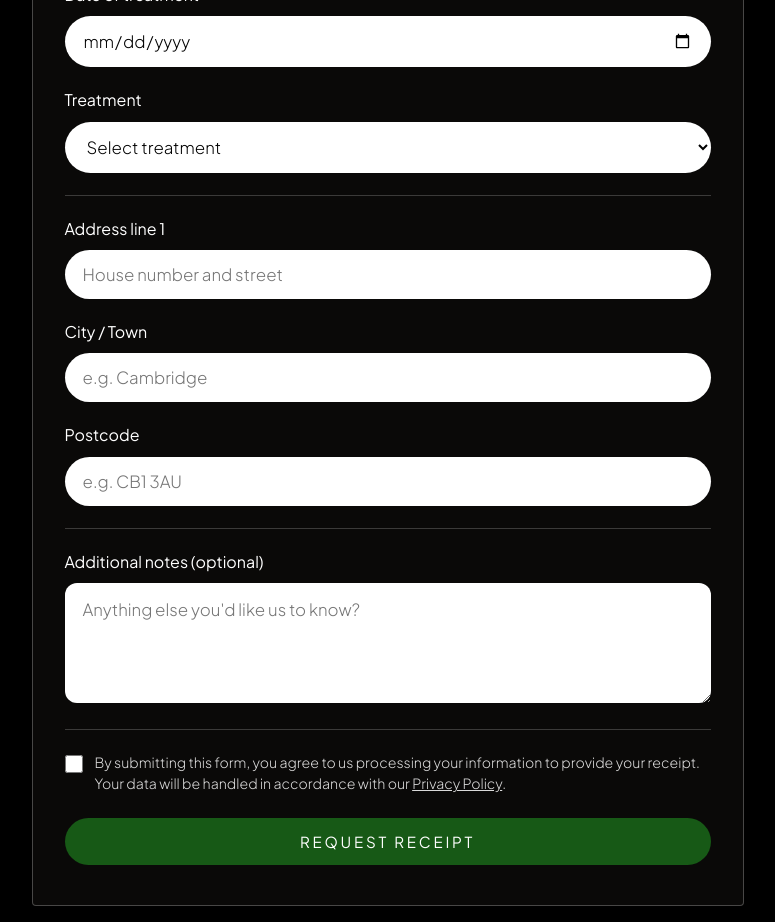
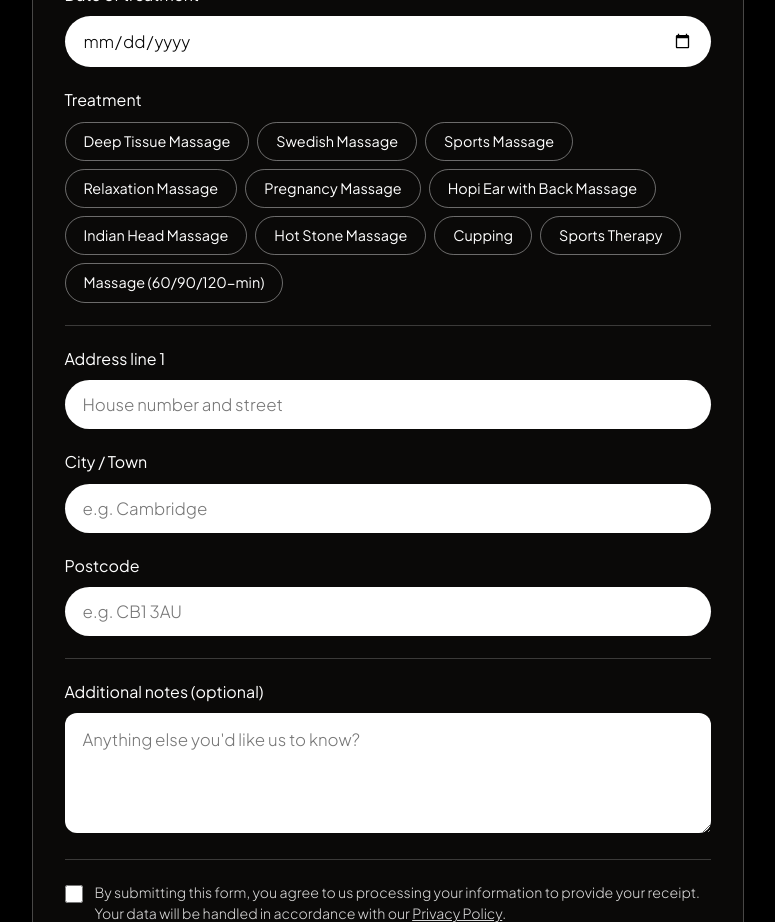
Before and after one commit to federationdesign-design/LHM, a Next.js app: page /receipts in a window 1280 px wide. Shown: the part 800-1722 px from the top of the page, without its empty margins (245-1020 px from the left). Built offline with nearby package versions, Linux system fonts and the light colour scheme.

Commit message:
Item 4: receipts treatment field is now pill-style buttons (curated list, dropped duration duplicates)

```diff
--- a/app/receipts/ReceiptsClient.tsx
+++ b/app/receipts/ReceiptsClient.tsx
@@ -4,6 +4,24 @@ import { useState } from 'react';
 import Nav from '../Nav';
 import Footer from '../Footer';
 import { services } from '../data/services';
+
+// Curated pill list for the Treatment field. Drops duration duplicates
+// (60/90/120-min massages collapse to one generic pill) and the
+// 90-min-{pregnancy,cupping} variants since the customer just needs to
+// indicate which treatment category they had.
+const EXCLUDED_TREATMENT_SLUGS = new Set([
+  '90-min-pregnancy-massage',
+  '90-min-cupping',
+  '60-min-massage',
+  '90-min-massage',
+  '120-min-massage',
+]);
+const treatmentPillOptions: { slug: string; title: string }[] = [
+  ...Object.values(services)
+    .filter((s) => !EXCLUDED_TREATMENT_SLUGS.has(s.slug))
+    .map((s) => ({ slug: s.slug, title: s.title })),
+  { slug: 'massage-generic', title: 'Massage (60/90/120-min)' },
+];
 
 /* ─────────────────────────────────────────────────────────────
    Receipt request form. Submits to /api/submit-receipt-request,
@@ -168,19 +186,24 @@ function ReceiptForm() {
       </div>
 
       <div style={{ marginBottom: 22 }}>
-        <label style={labelStyle} htmlFor="rec-treatment">Treatment</label>
-        <select
-          id="rec-treatment"
-          value={treatment}
-          onChange={e => setTreatment(e.target.value)}
-          required
-          style={{ ...inputStyle, colorScheme: 'light' }}
-        >
-          <option value="" disabled>Select treatment</option>
-          {Object.values(services).map((s) => (
-            <option key={s.slug} value={s.slug}>{s.title}</option>
-          ))}
-        </select>
+        <label style={labelStyle}>Treatment</label>
+        <div style={{ display: 'flex', flexWrap: 'wrap', gap: 8 }}>
+          {treatmentPillOptions.map((opt) => {
+            const isSelected = treatment === opt.slug;
+            return (
+              <button
+                key={opt.slug}
+                type="button"
+                onClick={() => setTreatment(opt.slug)}
+                className="rec-pill"
+                aria-pressed={isSelected}
+                data-selected={isSelected}
+              >
+                {opt.title}
+              </button>
+            );
+          })}
+        </div>
       </div>
 
       <div style={{ height: 1, background: 'rgba(255,255,255,0.2)', marginBottom: 22 }} />
@@ -288,6 +311,35 @@ function ReceiptForm() {
           </p>
         </div>
       )}
+
+      <style>{`
+        /* Treatment pills — matches the questionnaire/wellbeing pill style */
+        .rec-pill {
+          display: inline-flex;
+          align-items: center;
+          justify-content: center;
+          padding: 10px 18px;
+          font-size: 0.9rem;
+          font-weight: 400;
+          font-family: inherit;
+          color: #ffffff;
+          background: transparent;
+          border: 1px solid rgba(255,255,255,0.4);
+          border-radius: 999px;
+          cursor: pointer;
+          transition: background 0.2s ease, border-color 0.2s ease, color 0.2s ease;
+          line-height: 1.2;
+          text-align: center;
+        }
+        .rec-pill:hover {
+          border-color: rgba(255,255,255,0.8);
+        }
+        .rec-pill[data-selected="true"] {
+          background: #ffffff;
+          color: #000000;
+          border-color: #ffffff;
+        }
+      `}</style>
     </form>
   );
 }
```
